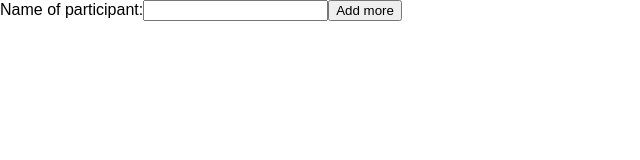
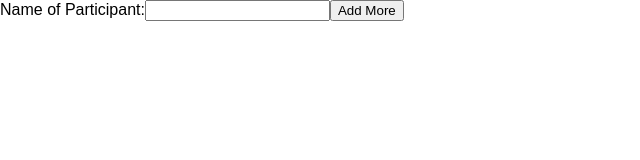
Before and after one commit to hridyansh68/MoneySplit, a React (Create React App) app: page / in a window 1280 px wide. Shown: the top 160 px of the page, without its empty margins (0-640 px from the left). Built offline with nearby package versions, Linux system fonts and the light colour scheme.

Commit message:
Added list.js

```diff
--- a/src/input_bar.js
+++ b/src/input_bar.js
@@ -1,10 +1,11 @@
 import React, {Component } from 'react';
+import {List} from './list'
 
 class InputBar  extends Component {
 
     constructor(props){
     	super(props);
-    	this.state = { term:''};
+		this.state = { term:'',items :[] };
     	this.changeHandler = this.changeHandler.bind(this);
     	this.clickHandler = this.clickHandler.bind(this);
     }
@@ -15,12 +16,11 @@ changeHandler(event){
 }
 
 clickHandler(){
-      if (this.state.term=="")
+      if (this.state.term==="")
       { alert("Please enter the name");}
       else{
-      this.props.myList.addItem(this.state.term);
-      this.setState({term : ""});
-      console.log(this.props.myList);
+	  this.props.myList.addItem(this.state.term);
+	  this.setState({term : "",items : [...this.state.items, this.state.term]});
       }
 
 
@@ -30,13 +30,16 @@ clickHandler(){
 	render() {
 		return (
 	<div>
-	<label>Name of participant:
+	<label>Name of Participant:
 	<input
 	value={this.state.term}
 	onChange={this.changeHandler} />
 	</label>
-	<button onClick={this.clickHandler} >Add more</button>
-	</div>) ;
+	<button onClick={this.clickHandler} >Add More</button>
+	<List ranV={this.state.items}/>
+	</div>
+
+) ;
 
 	}
 
--- /dev/null
+++ b/src/list.js
@@ -0,0 +1,12 @@
+import React from 'react';
+
+export class List extends React.Component{
+  render(){
+    const listItem = this.props.ranV.map((item,i) =>
+    <li key={i}>{item}</li>);
+    return(
+  <ul>
+    {listItem}
+  </ul>);
+  }
+}
```
